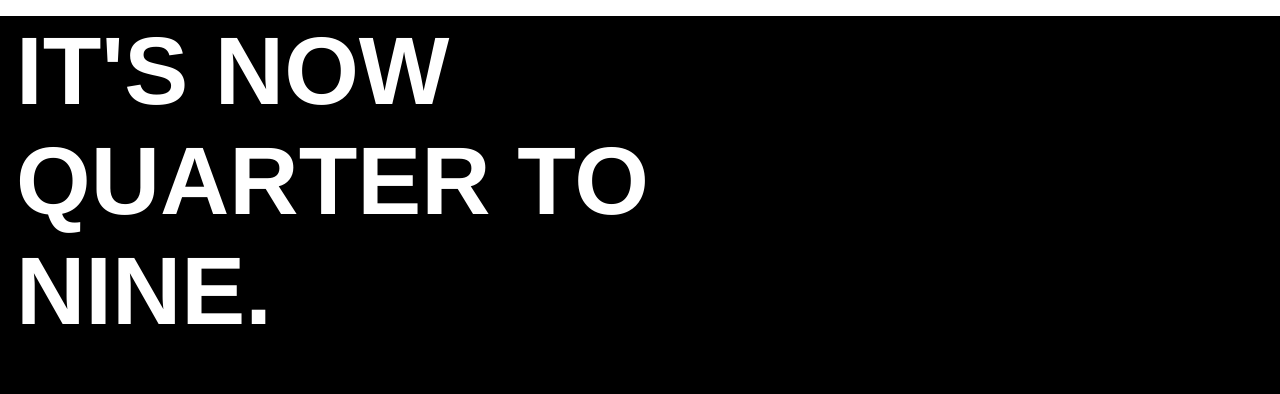
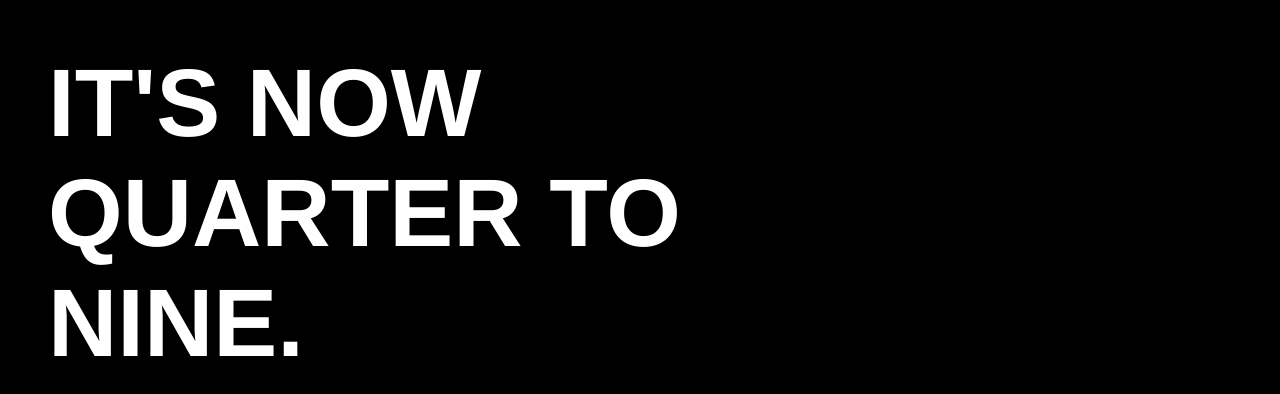
Before and after one commit to Core121/WordClock2, an Angular app: page / in a window 1280 px wide. Shown: the top 394 px of the page. Built offline with nearby package versions, Linux system fonts and the light colour scheme; a web font is replaced by a local one.

Commit message:
Fixed full-screen background color issue

```diff
--- a/src/app/app.component.html
+++ b/src/app/app.component.html
@@ -1,3 +1,3 @@
-<div class="full-screen" [ngStyle]="{'background-color': backgroundColor, 'color' : fontColor}">
+<div class="full-screen" [ngStyle]="{'color' : fontColor}">
     <app-fuzzy-time></app-fuzzy-time>
 </div>
--- a/src/app/app.component.ts
+++ b/src/app/app.component.ts
@@ -1,30 +1,36 @@
-import { Component, HostListener } from '@angular/core';
+import { AfterViewInit, Component, ElementRef, HostListener, Renderer2, ViewEncapsulation } from '@angular/core';
 import { map } from 'rxjs/operators'
 
 @Component({
   selector: 'app-root',
   templateUrl: './app.component.html',
-  styleUrls: ['./app.component.scss']
+  styleUrls: ['./app.component.scss'],
+  encapsulation: ViewEncapsulation.None
 })
-export class AppComponent {
+export class AppComponent implements AfterViewInit {
   title = 'wordclock2';
   backgroundColor = '#000';
   fontColor = '#fff';
 
-  constructor() { }
+  constructor(private el: ElementRef, private renderer: Renderer2) { }
+
+  ngAfterViewInit(): void {
+    this.renderer.setStyle(this.el.nativeElement.ownerDocument.body, 'backgroundColor', this.backgroundColor);
+  }
 
   @HostListener('window:wallpaperPropertyListener', ['$event'])
   applyUserProperties(properties: any) {
+    // TO DO: Create service to get and set these values on each component
     if (properties.backgroundColor) {
       // Convert the custom color to 0 - 255 range for CSS usage
       var customColor = properties.backgroundColor.value.split(' ');
-    customColor = customColor.map(c => {return Math.ceil(c * 255);});
+      customColor = customColor.map(c => { return Math.ceil(c * 255); });
       this.backgroundColor = 'rgb(' + customColor + ')';
     }
     if (properties.fontColor) {
       // Convert the custom color to 0 - 255 range for CSS usage
       var customColor = properties.fontColor.value.split(' ');
-    customColor = customColor.map(c => {return Math.ceil(c * 255);});
+      customColor = customColor.map(c => { return Math.ceil(c * 255); });
       this.fontColor = 'rgb(' + customColor + ')';
     }
   }
--- a/src/app/fuzzy-time/fuzzy-time.component.html
+++ b/src/app/fuzzy-time/fuzzy-time.component.html
@@ -1,3 +1,3 @@
 <div>
-  <p [@fadeInOut]="this.getFuzzyTime()" class="clock-text m-3" [innerHTML]="this.getFuzzyTime()"></p>
+  <p [@fadeInOut]="this.getFuzzyTime()" class="clock-text m-5" [innerHTML]="this.getFuzzyTime()"></p>
 </div>
--- a/src/app/fuzzy-time/fuzzy-time.component.scss
+++ b/src/app/fuzzy-time/fuzzy-time.component.scss
@@ -4,6 +4,6 @@
     font-size: 96px;
     text-transform: uppercase;
     font-weight: 600;
-    font-family:'Product Sans', Helvetica, Arial, sans-serif;
+    font-family: 'Product Sans', Helvetica, Arial, sans-serif;
     line-height: normal;
 }
--- a/src/index.html
+++ b/src/index.html
@@ -1,5 +1,6 @@
 <!doctype html>
 <html lang="en">
+
 <head>
   <meta charset="utf-8">
   <title>Wordclock2</title>
@@ -7,7 +8,9 @@
   <meta name="viewport" content="width=device-width, initial-scale=1">
   <link rel="icon" type="image/x-icon" href="favicon.ico">
 </head>
+
 <body>
   <app-root></app-root>
 </body>
+
 </html>
--- a/src/styles.scss
+++ b/src/styles.scss
@@ -2,8 +2,3 @@
 
 /* Importing Bootstrap SCSS file. */
 @import '~bootstrap/scss/bootstrap';
-
-.full-screen {
-    height: 100vh;
-    margin: 10 !important;
-}
```
Lines whose indentation alone changed are shown as unchanged.
